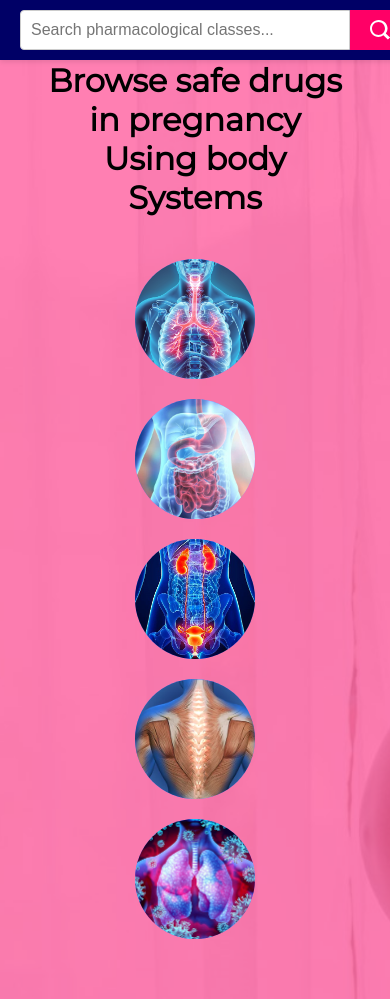
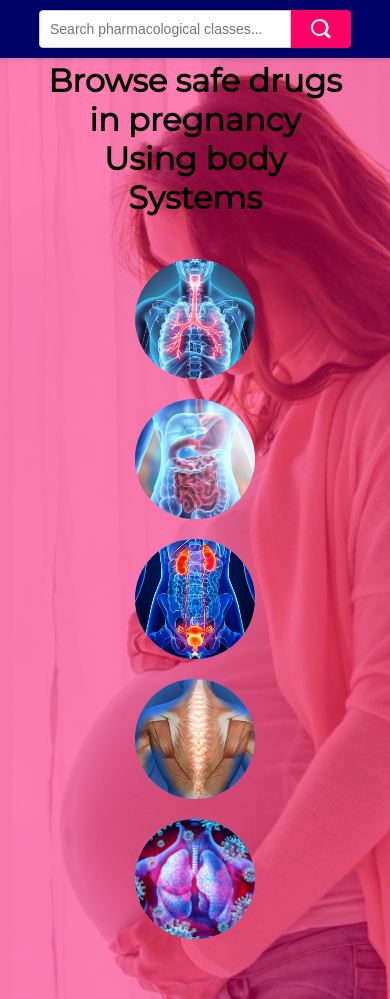
Before and after one commit to Hafeabdarjk/PregnaDrugs, a Flask app: page / in a window 390 px wide. Run offline with Flask 2, Linux system fonts and the light colour scheme; data comes from the database, SQL or seed files in the repository.

Commit message:
Mobile Responsivness

```diff
--- a/static/stylesheet.css
+++ b/static/stylesheet.css
@@ -203,6 +203,9 @@ a {
 
 /* Responsive Design */
 @media (max-width: 600px) {
+	.background-image {
+		background-image: url('bg_mobile.jpg');
+	}
 
 	.circle {
 		width: 120px;
@@ -214,6 +217,15 @@ a {
 	}
 
 	.disease-shape {
-        width: 90vw;
+        width: 45vw;
+	}
+
+	.search-container form {
+		max-width: 80%;
+		position: relative;
+    	left: -20px;
+	}
+	.search-container input[type="text"]{
+		font-size: 14px;
 	}
 }
```
Also changed, not shown: static/bg_mobile.jpg (added).
